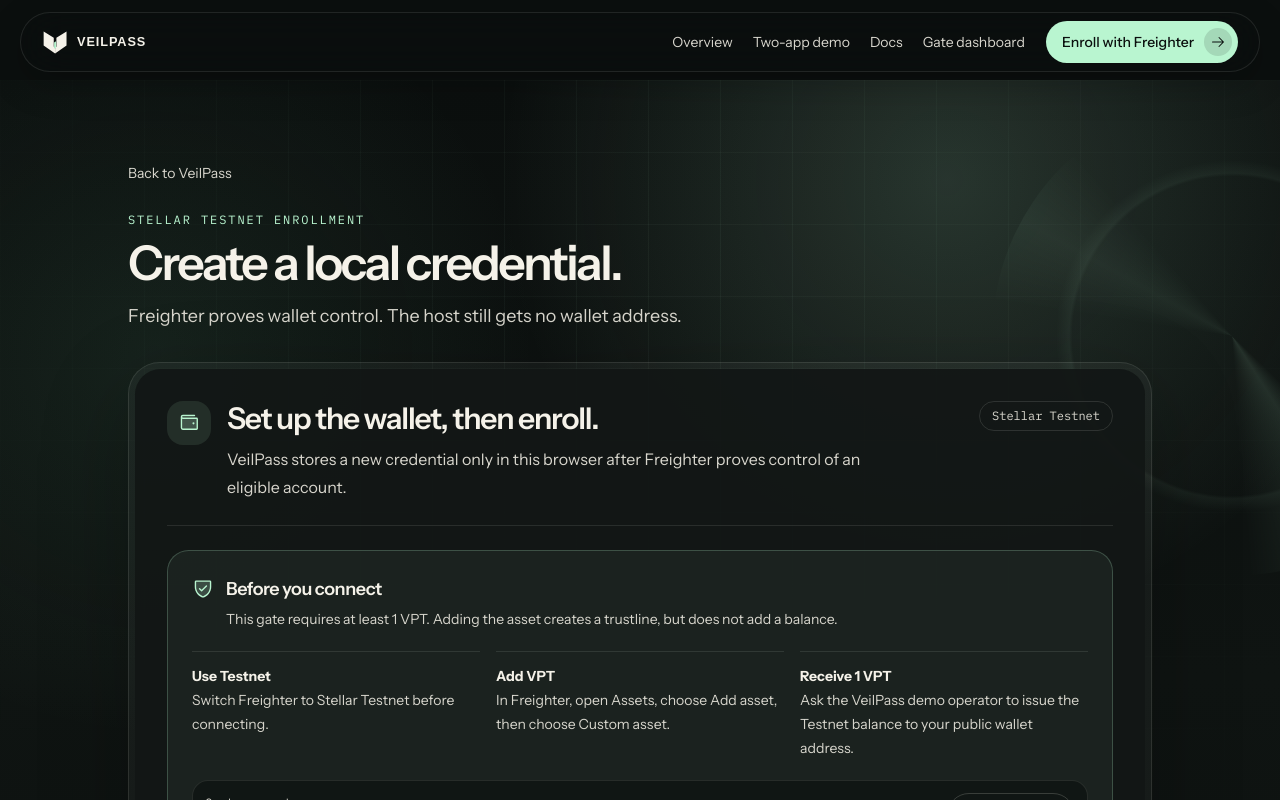
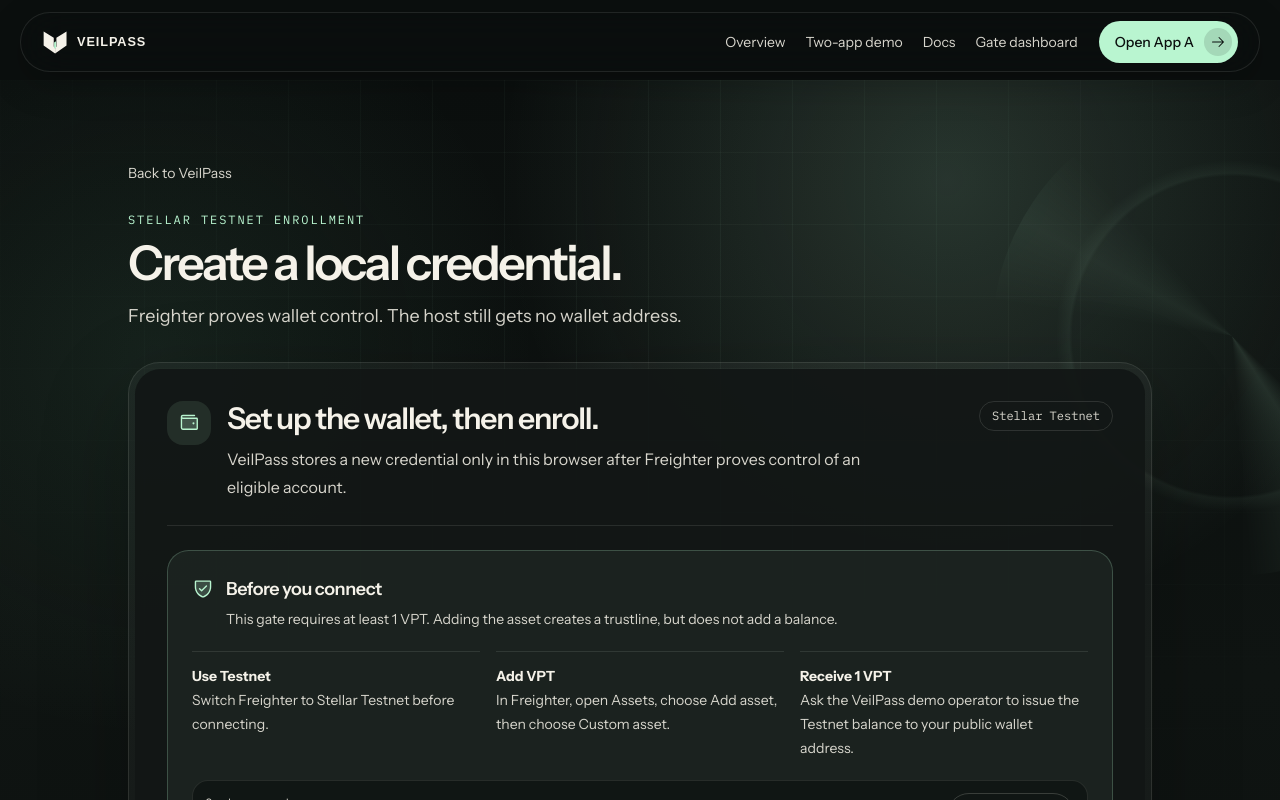
Before and after one commit to irham3/veilpass, a Next.js app in the folder frontend/: page /dashboard/enroll in a window 1280 px wide. Shown: the top 800 px of the page. Built offline with nearby package versions, Linux system fonts and the light colour scheme.

Commit message:
fix: make header action contextual

```diff
--- a/frontend/components/site-header.tsx
+++ b/frontend/components/site-header.tsx
@@ -3,6 +3,7 @@
 import { ArrowRightIcon } from "@phosphor-icons/react/ArrowRight";
 import { ListIcon } from "@phosphor-icons/react/List";
 import Image from "next/image";
+import { usePathname } from "next/navigation";
 import { useEffect, useState } from "react";
 
 import { Button } from "@/components/ui/button";
@@ -18,7 +19,12 @@
 ];
 
 export function SiteHeader() {
+  const pathname = usePathname();
   const [scrolled, setScrolled] = useState(false);
+  const onEnrollmentPage = pathname === "/dashboard/enroll";
+  const primaryAction = onEnrollmentPage
+    ? { href: publicAppLinks.appA, label: "Open App A" }
+    : { href: enrollmentUrl, label: "Enroll with Freighter" };
 
   useEffect(() => {
     let frame = 0;
@@ -102,8 +108,8 @@
             size="default"
             className="group min-h-11 rounded-full px-4 pr-1.5 transition-transform duration-500 ease-[cubic-bezier(0.32,0.72,0,1)] active:scale-[0.98]"
           >
-            <a href={enrollmentUrl}>
-              Enroll with Freighter
+            <a href={primaryAction.href}>
+              {primaryAction.label}
               <span aria-hidden="true" className="ml-1 grid size-7 place-items-center rounded-full bg-ink-950/12 transition-transform duration-500 ease-[cubic-bezier(0.32,0.72,0,1)] group-hover:translate-x-0.5">
                 <ArrowRightIcon size={15} />
               </span>
@@ -115,8 +121,8 @@
           size="default"
           className="group hidden min-h-11 rounded-full px-4 pr-1.5 transition-transform duration-500 ease-[cubic-bezier(0.32,0.72,0,1)] active:scale-[0.98] sm:inline-flex xl:hidden"
         >
-          <a href={enrollmentUrl}>
-            Enroll
+          <a href={primaryAction.href}>
+            {onEnrollmentPage ? "Open App A" : "Enroll"}
             <span aria-hidden="true" className="ml-1 grid size-7 place-items-center rounded-full bg-ink-950/12 transition-transform duration-500 ease-[cubic-bezier(0.32,0.72,0,1)] group-hover:translate-x-0.5">
               <ArrowRightIcon size={15} />
             </span>
@@ -142,7 +148,7 @@
                 </Button>
               ))}
               <Button asChild className="mt-4 min-h-12 rounded-full px-5">
-                <a href={enrollmentUrl}>Enroll with Freighter</a>
+                <a href={primaryAction.href}>{primaryAction.label}</a>
               </Button>
             </nav>
           </SheetContent>
```
Also changed, not shown: 1 other file (tests, documents, lock files or other folders).
